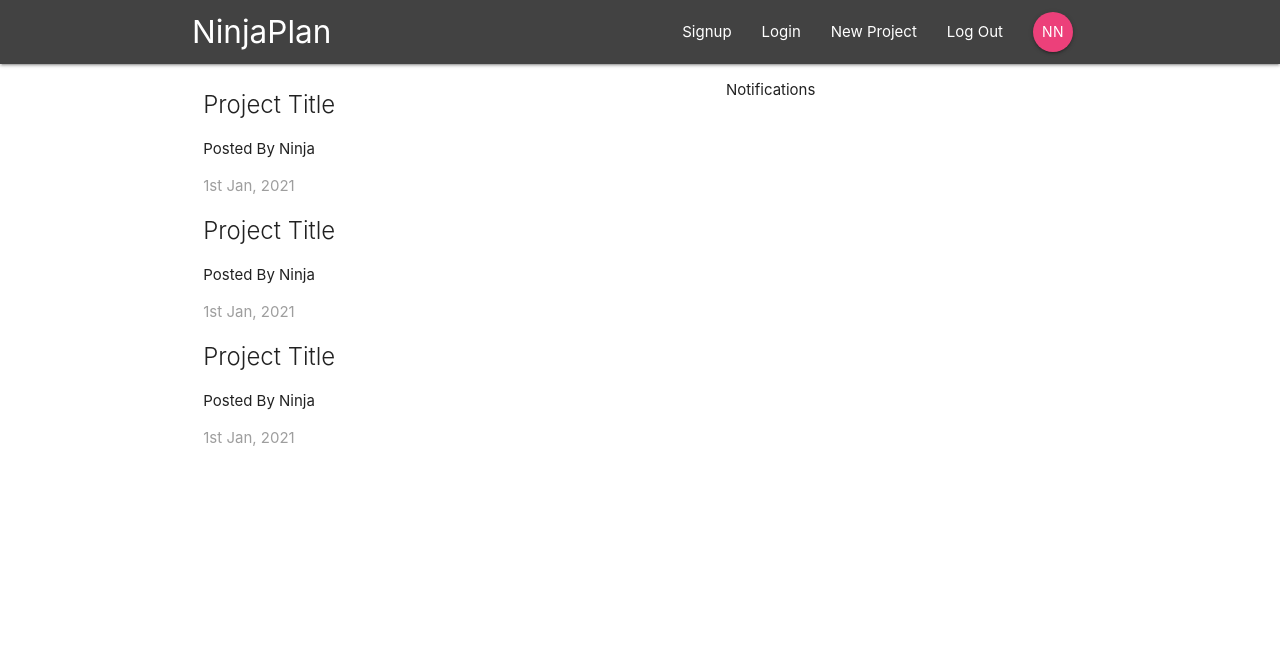
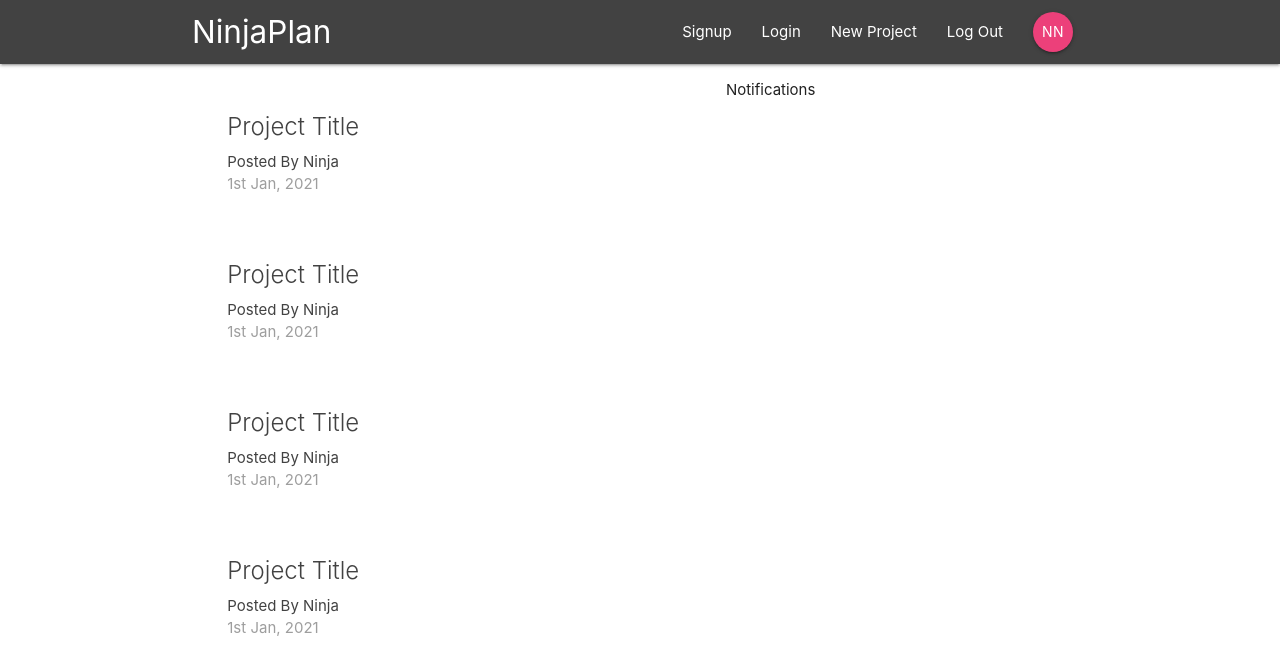
Before and after one commit to mazibinfo/react_redux_firebase_app, a React (Create React App) app: page / in a window 1280 px wide. Shown: the top 672 px of the page. Built offline with nearby package versions, Linux system fonts and the light colour scheme.

Commit message:
Project Summery Component

```diff
--- a/src/components/projects/ProjectList.js
+++ b/src/components/projects/ProjectList.js
@@ -1,25 +1,13 @@
 import React from 'react'
+import ProjectSummery from './ProjectSummery'
 
 const ProjectList = () => {
     return(
         <div className="project-list section">
-            <div className="card z-depth-0 project-summery">
-                <span className="card-title">Project Title</span>
-                <p>Posted By Ninja</p>
-                <p className="grey-text">1st Jan, 2021</p>
-            </div>
-
-            <div className="card z-depth-0 project-summery">
-                <span className="card-title">Project Title</span>
-                <p>Posted By Ninja</p>
-                <p className="grey-text">1st Jan, 2021</p>
-            </div>
-
-            <div className="card z-depth-0 project-summery">
-                <span className="card-title">Project Title</span>
-                <p>Posted By Ninja</p>
-                <p className="grey-text">1st Jan, 2021</p>
-            </div>
+            <ProjectSummery />
+            <ProjectSummery />
+            <ProjectSummery />
+            <ProjectSummery />
         </div>
     )
 }
--- a/src/components/projects/ProjectSummery.js
+++ b/src/components/projects/ProjectSummery.js
@@ -0,0 +1,15 @@
+import React from 'react'
+
+const ProjectSummery = () => {
+    return(
+        <div className="card z-depth-0 project-summery">
+            <div className="card-content grey-text text-darken-3">
+                <span className="card-title">Project Title</span>
+                <p>Posted By Ninja</p>
+                <p className="grey-text">1st Jan, 2021</p>
+            </div>
+        </div>
+    )
+}
+
+export default ProjectSummery
```
